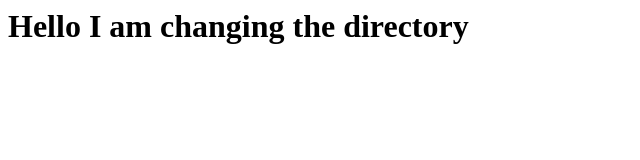
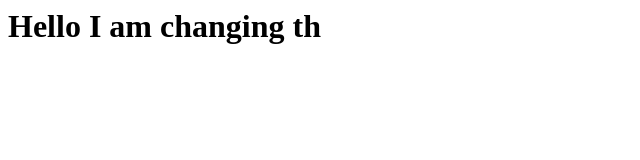
Before and after one commit to Shub221098/Coderbyte-questions, a plain HTML site: page index.html in a window 1280 px wide. Shown: the whole page, without its empty margins (0-640 px from the left). Drawn offline with Linux system fonts and the light colour scheme.

Commit message:
Update
sadflkkgvnksc

```diff
--- a/index.html
+++ b/index.html
@@ -1,4 +1,4 @@
 <html>
-  <h1>Hello I am changing the directory</h1>
+  <h1>Hello I am changing th</h1>
   <script src="scriipt.js"></script>
 </html>
```
